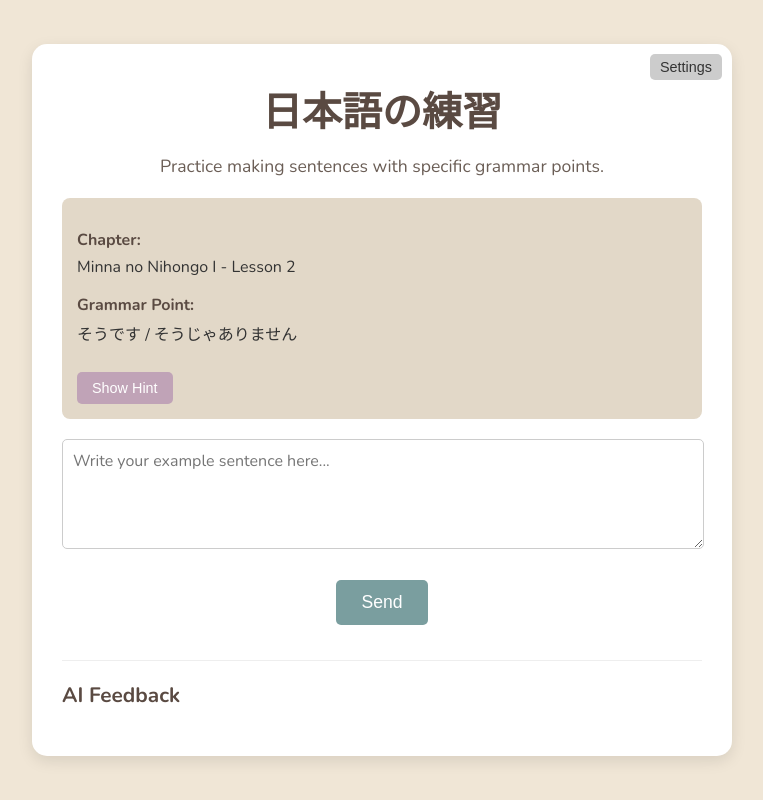
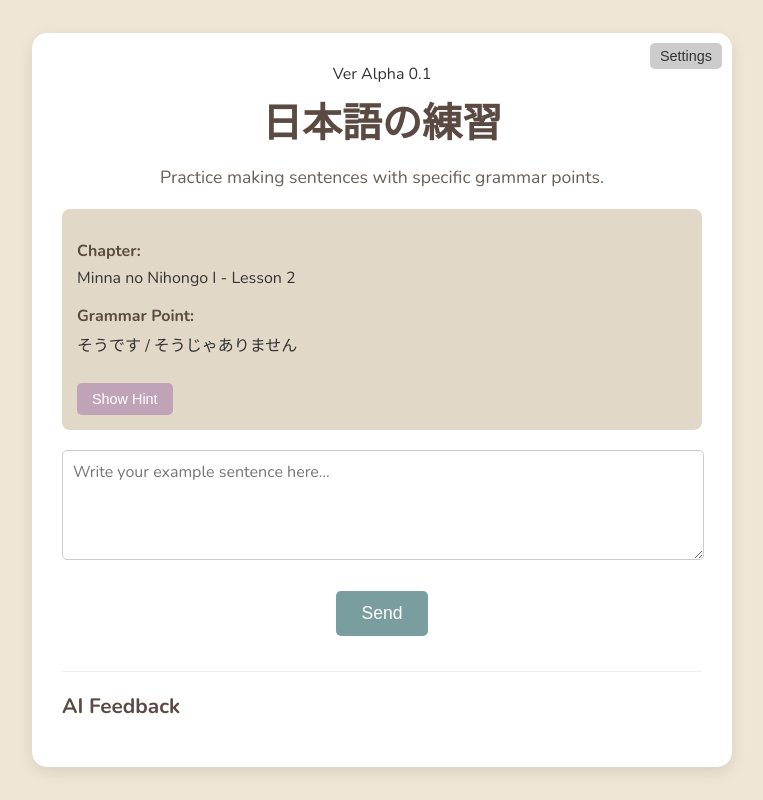
Before and after one commit to kakp0/Nihongo, a plain HTML site: page index.html in a window 1280 px wide. Shown: the whole page, without its empty margins (258-1021 px from the left). Drawn offline with nearby package versions, Linux system fonts and the light colour scheme.

Commit message:
Update index.html

```diff
--- a/index.html
+++ b/index.html
@@ -12,7 +12,7 @@
 
     <div class="container">
         <div id="practice-panel" class="panel">
-            <h1 id="main-title">日本語の練習</h1>
+            <div class="version-bubble">Ver Alpha 0.1</div> <h1 id="main-title">日本語の練習</h1>
             <p id="subtitle">Practice making sentences with specific grammar points.</p>
 
             <div id="grammar-prompt">
@@ -22,11 +22,11 @@
                  <button id="show-hint-button" class="hint-button hidden">Show Hint</button>
 
                  <div id="example-section" class="prompt-section hidden">
-                     <strong>Example Sentence:</strong>
-                    <pre id="example-sentence"></pre> </div>
+                      <strong>Example Sentence:</strong>
+                     <pre id="example-sentence"></pre> </div>
                  <div id="explanation-section" class="prompt-section hidden">
                     <strong>Explanation:</strong>
-                    <p id="explanation-text"></p>
+                     <p id="explanation-text"></p>
                  </div>
             </div>
 
```
